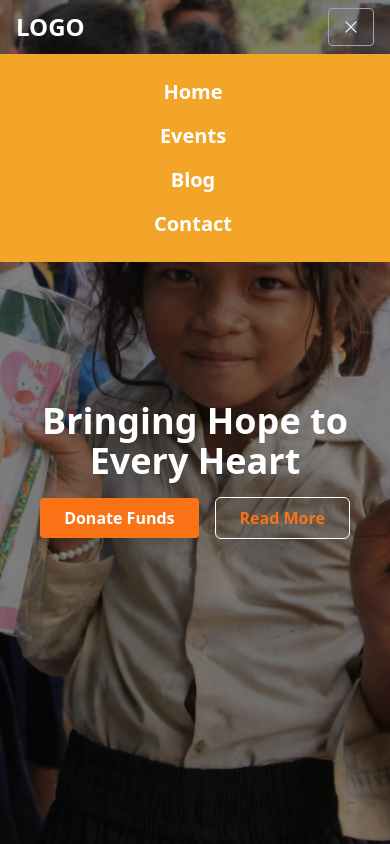
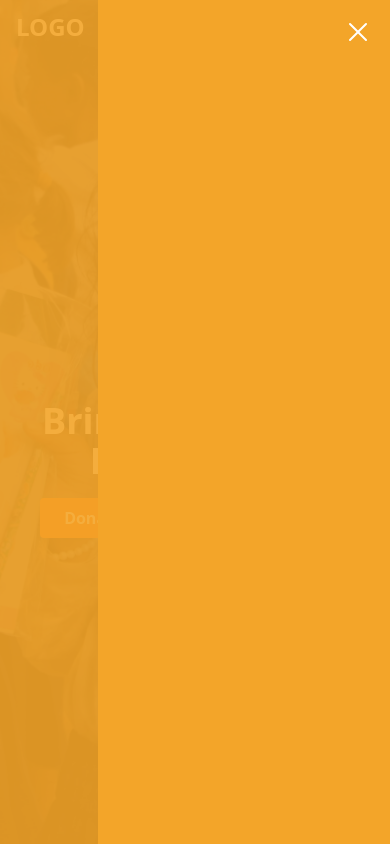
Before and after one commit to Richson-Tech/hope-bridge, a Next.js app: page / in a window 390 px wide. Both pictures are taken after a click on the button 351 px from the left and 27 px from the top of the page. Shown: the top 844 px of the page. Built offline with nearby package versions, Linux system fonts and the light colour scheme.

Commit message:
Refactor menu overlay and add sidebar menu for mobile

```diff
--- a/src/components/layouts/MenuOverlay.jsx
+++ b/src/components/layouts/MenuOverlay.jsx
@@ -1,15 +1,54 @@
+// import React from "react";
+// import NavLink from "./NavLink";
+
+// const MenuOverlay = ({ links, closeMenu }) => {
+//   return (
+//     <ul className="flex flex-col py-4 items-center bg-[#f3a529] text-white">
+//       {links.map((link, index) => (
+//         <li key={index} onClick={closeMenu}>
+//           <NavLink href={link.path} title={link.title} />
+//         </li>
+//       ))}
+//     </ul>
+//   );
+// };
+
+// export default MenuOverlay;
 import React from "react";
 import NavLink from "./NavLink";
 
-const MenuOverlay = ({ links, closeMenu }) => {
+const MenuOverlay = ({ links, closeMenu, isOpen }) => {
   return (
-    <ul className="flex flex-col py-4 items-center bg-[#f3a529] text-white">
+    <>
+      {/* Full-screen overlay when the menu is open */}
+      <div
+        className={`fixed inset-0 bg-black bg-opacity-50 z-40 transition-opacity duration-300 ${
+          isOpen ? "opacity-100" : "opacity-0 pointer-events-none"
+        }`}
+        onClick={closeMenu}
+      ></div>
+
+      {/* Sidebar */}
+      <div
+        className={`fixed top-0 left-0 w-full h-full bg-[#f3a529] p-4 z-50 transition-transform duration-300 ${
+          isOpen ? "transform-none" : "transform -translate-x-full"
+        }`}
+      >
+        <div className="flex justify-end mb-4">
+          {/* Close Button */}
+          <button onClick={closeMenu} className="text-xl text-white">
+            ×
+          </button>
+        </div>
+        <ul className="flex flex-col space-y-4">
           {links.map((link, index) => (
             <li key={index} onClick={closeMenu}>
               <NavLink href={link.path} title={link.title} />
             </li>
           ))}
         </ul>
+      </div>
+    </>
   );
 };
 
--- a/src/components/layouts/Navbar.jsx
+++ b/src/components/layouts/Navbar.jsx
@@ -1,3 +1,128 @@
+// "use client";
+// import Link from "next/link";
+// import React, { useState, useEffect, useRef } from "react";
+// import { Bars3Icon, XMarkIcon } from "@heroicons/react/24/solid";
+// import MenuOverlay from "./MenuOverlay";
+
+// const navLinks = [
+//   { title: "Home", path: "/" },
+//   { title: "Events", path: "/#events" },
+//   { title: "Blog", path: "/#blog" },
+//   { title: "Contact", path: "/#contact" },
+// ];
+
+// const Navbar = () => {
+//   const [navbarOpen, setNavbarOpen] = useState(false);
+//   const [isScrolled, setIsScrolled] = useState(false);
+//   const menuRef = useRef(null);
+
+//   // Track scroll position to toggle blur effect and text color
+//   useEffect(() => {
+//     const handleScroll = () => {
+//       setIsScrolled(window.scrollY > 10);
+//     };
+
+//     window.addEventListener("scroll", handleScroll);
+
+//     return () => {
+//       window.removeEventListener("scroll", handleScroll);
+//     };
+//   }, []);
+
+//   // Close navbar if clicking outside the menu
+//   useEffect(() => {
+//     const handleClickOutside = (event) => {
+//       if (menuRef.current && !menuRef.current.contains(event.target)) {
+//         setNavbarOpen(false);
+//       }
+//     };
+
+//     if (navbarOpen) {
+//       document.addEventListener("mousedown", handleClickOutside);
+//     } else {
+//       document.removeEventListener("mousedown", handleClickOutside);
+//     }
+
+//     return () => {
+//       document.removeEventListener("mousedown", handleClickOutside);
+//     };
+//   }, [navbarOpen]);
+
+//   return (
+//     <nav
+//       className={`fixed top-0 left-0 right-0 z-40 transition-all duration-300 ${
+//         isScrolled
+//           ? "bg-white/80 backdrop-blur-md shadow-md text-black"
+//           : "bg-transparent text-white"
+//       }`}
+//     >
+//       <div className="flex container lg:py-4 flex-wrap items-center justify-between mx-auto px-4 py-2">
+//         <Link
+//           href={"/"}
+//           className={`text-2xl md:text-5xl font-semibold transition-colors duration-300 ${
+//             isScrolled ? "text-black" : "text-white"
+//           }`}
+//         >
+//           LOGO
+//         </Link>
+//         <div className="mobile-menu block md:hidden">
+//           {!navbarOpen ? (
+//             <button
+//               onClick={() => setNavbarOpen(true)}
+//               className={`flex items-center px-3 py-2 border rounded ${
+//                 isScrolled
+//                   ? "border-gray-800 text-gray-800 hover:text-black hover:border-black"
+//                   : " text-gray-200 hover:text-white hover:border-white"
+//               }`}
+//             >
+//               <Bars3Icon className="h-5 w-5" />
+//             </button>
+//           ) : (
+//             <button
+//               onClick={() => setNavbarOpen(false)}
+//               className={`flex items-center px-3 py-2 border rounded ${
+//                 isScrolled
+//                   ? "border-gray-800 text-gray-800 hover:text-black hover:border-black"
+//                   : "border-gray-400 text-gray-200 hover:text-white hover:border-white"
+//               }`}
+//             >
+//               <XMarkIcon className="h-5 w-5" />
+//             </button>
+//           )}
+//         </div>
+//         <div className="menu hidden md:block md:w-auto" id="navbar">
+//           <ul className="flex p-4 md:p-0 md:flex-row md:space-x-8 mt-0 mr-40">
+//             {navLinks.map((link, index) => (
+//               <li key={index}>
+//                 <Link
+//                   href={link.path}
+//                   className={`text-xl font-semibold transition duration-300 px-3 py-2 rounded-md ${
+//                     isScrolled
+//                       ? "text-black hover:text-orange-500 hover:border-orange-500 border-2"
+//                       : "text-white hover:text-orange-500 hover:border-orange-500 border-2"
+//                   }`}
+//                 >
+//                   {link.title}
+//                 </Link>
+//               </li>
+//             ))}
+//           </ul>
+//         </div>
+//       </div>
+//       {navbarOpen && (
+//         <div ref={menuRef}>
+//           <MenuOverlay
+//             links={navLinks}
+//             closeMenu={() => setNavbarOpen(false)}
+//           />
+//         </div>
+//       )}
+//     </nav>
+//   );
+// };
+
+// export default Navbar;
+
 "use client";
 import Link from "next/link";
 import React, { useState, useEffect, useRef } from "react";
@@ -109,12 +234,27 @@ const Navbar = () => {
           </ul>
         </div>
       </div>
+
+      {/* Sidebar Menu for Mobile */}
       {navbarOpen && (
-        <div ref={menuRef}>
-          <MenuOverlay
-            links={navLinks}
-            closeMenu={() => setNavbarOpen(false)}
-          />
+        <div
+          ref={menuRef}
+          className="fixed top-0 left-0 w-full h-full bg-[#f3a529]/90 z-50 flex justify-end"
+        >
+          <div className="w-3/4 bg-[#f3a529]">
+            <div className="flex justify-end p-4">
+              <button
+                onClick={() => setNavbarOpen(false)}
+                className="text-white"
+              >
+                <XMarkIcon className="h-8 w-8" />
+              </button>
+            </div>
+            <MenuOverlay
+              links={navLinks}
+              closeMenu={() => setNavbarOpen(false)}
+            />
+          </div>
         </div>
       )}
     </nav>
```
Lines whose indentation alone changed are shown as unchanged.
